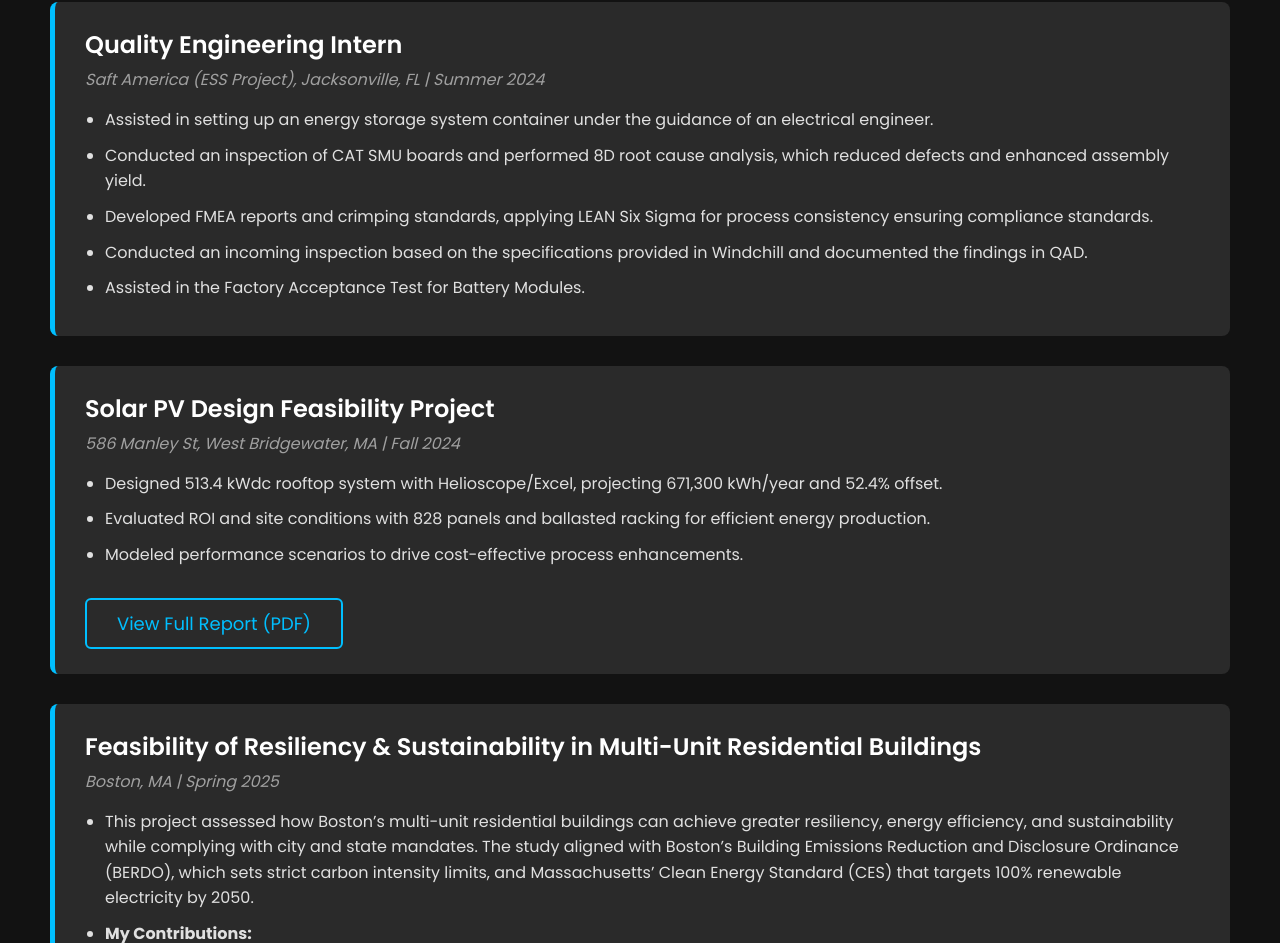
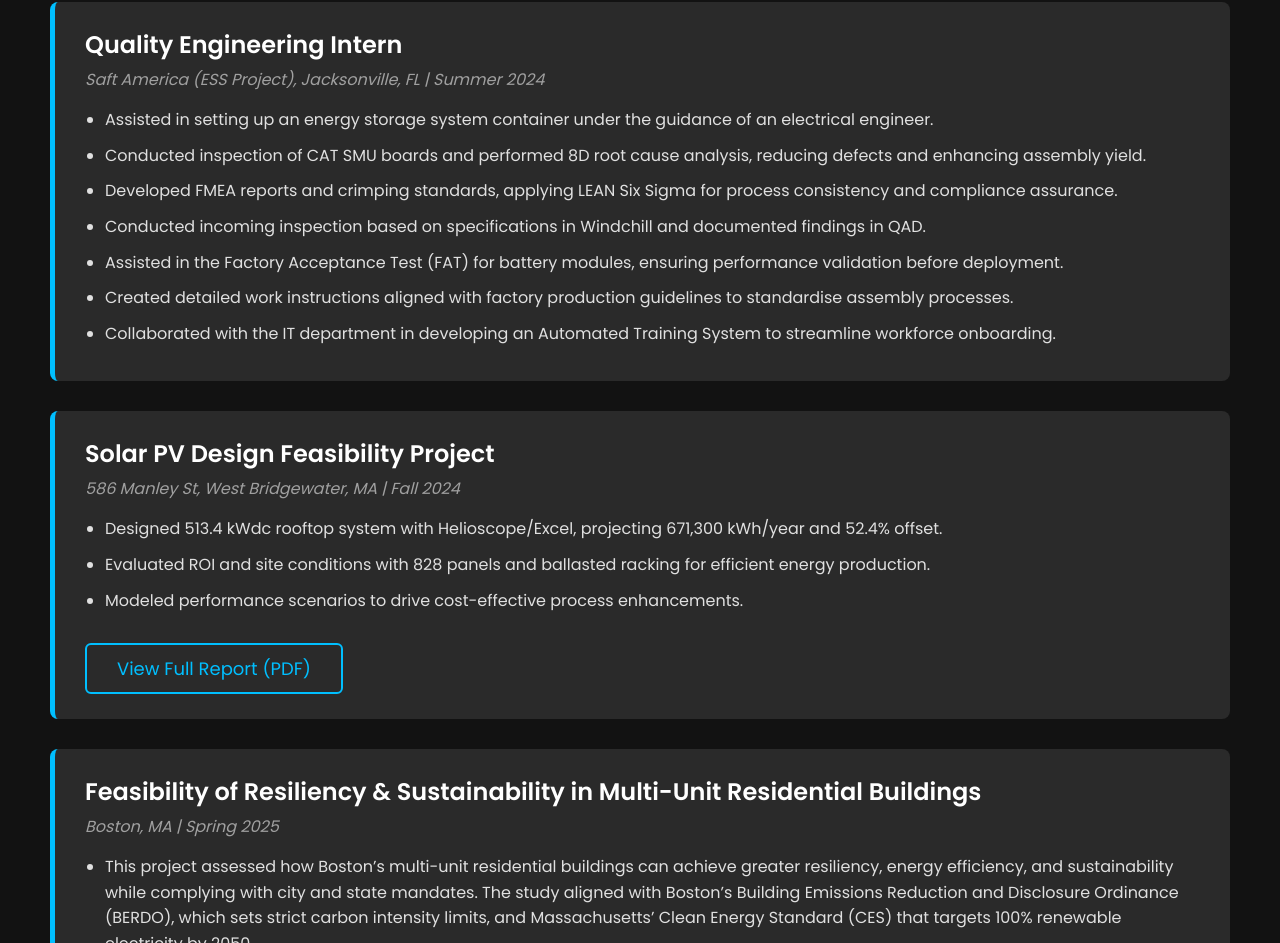
Before and after one commit to Tariq728/Tariq728, a plain HTML site: page index.html in a window 1280 px wide. Shown: the part 2224-3167 px from the top of the page. Drawn offline with nearby package versions, Linux system fonts and the light colour scheme; files whose address does not match are found by name.

Commit message:
Update index.html

```diff
--- a/index.html
+++ b/index.html
@@ -119,16 +119,15 @@
                     <h3>Quality Engineering Intern</h3>
                     <p class="company-info">Saft America (ESS Project), Jacksonville, FL | Summer 2024</p>
                     <ul>
-                        <li>Assisted in setting up an energy storage system container under the guidance of an
-                            electrical engineer.</li>
-                        <li>Conducted an inspection of CAT SMU boards and performed 8D root cause analysis, which
-                            reduced defects and enhanced assembly yield.</li>
-                        <li>Developed FMEA reports and crimping standards, applying LEAN Six Sigma for process
-                            consistency ensuring compliance standards.</li>
-                        <li>Conducted an incoming inspection based on the specifications provided in Windchill and
-                            documented the findings in QAD.</li>
-                        <li>Assisted in the Factory Acceptance Test for Battery Modules.</li>
+                            <li>Assisted in setting up an energy storage system container under the guidance of an electrical engineer.</li>
+                            <li>Conducted inspection of CAT SMU boards and performed 8D root cause analysis, reducing defects and enhancing assembly yield.</li>
+                            <li>Developed FMEA reports and crimping standards, applying LEAN Six Sigma for process consistency and compliance assurance.</li>
+                            <li>Conducted incoming inspection based on specifications in Windchill and documented findings in QAD.</li>
+                            <li>Assisted in the Factory Acceptance Test (FAT) for battery modules, ensuring performance validation before deployment.</li>
+                            <li>Created detailed work instructions aligned with factory production guidelines to standardise assembly processes.</li>
+                            <li>Collaborated with the IT department in developing an Automated Training System to streamline workforce onboarding.</li>
                     </ul>
+
                 </div>
                 <div class="experience-item">
                     <h3>Solar PV Design Feasibility Project</h3>
```
